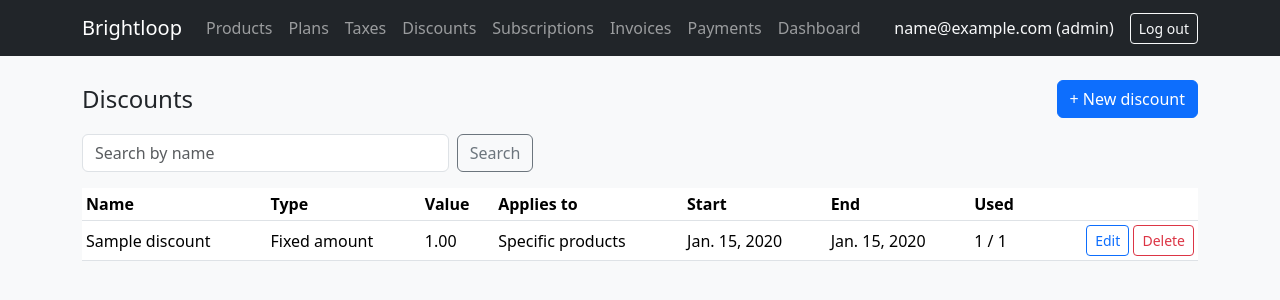
After one commit to naizazainab5-jpg/subscription-management-sm, a Django app: page /catalog/discounts/ in a window 1280 px wide. The commit adds this page. Shown: the top 300 px of the page. Run offline with Django 5.2, Linux system fonts and the light colour scheme; a user stored in the database is signed in; tables that the repository leaves empty hold one stand-in row (values such as "Sample post").

Commit message:
Add discount screens

```diff
--- a/accounts/templates/base.html
+++ b/accounts/templates/base.html
@@ -20,6 +20,7 @@
             <li class="nav-item"><a class="nav-link" href="{% url 'product_list' %}">Products</a></li>
             <li class="nav-item"><a class="nav-link" href="{% url 'plan_list' %}">Plans</a></li>
             <li class="nav-item"><a class="nav-link" href="{% url 'tax_list' %}">Taxes</a></li>
+            <li class="nav-item"><a class="nav-link" href="{% url 'discount_list' %}">Discounts</a></li>
             <li class="nav-item"><a class="nav-link" href="#">Subscriptions</a></li>
             <li class="nav-item"><a class="nav-link" href="#">Invoices</a></li>
             <li class="nav-item"><a class="nav-link" href="#">Payments</a></li>
--- /dev/null
+++ b/catalog/templates/catalog/discount_list.html
@@ -0,0 +1,49 @@
+{% extends "base.html" %}
+{% block title %}Discounts{% endblock %}
+{% block content %}
+<div class="d-flex justify-content-between align-items-center mb-3">
+  <h1 class="h4 mb-0">Discounts</h1>
+  <a class="btn btn-primary" href="{% url 'discount_create' %}">+ New discount</a>
+</div>
+
+<form method="get" class="row g-2 mb-3">
+  <div class="col-md-4"><input name="q" value="{{ q }}" class="form-control" placeholder="Search by name"></div>
+  <div class="col-auto"><button class="btn btn-outline-secondary">Search</button></div>
+</form>
+
+<table class="table table-sm table-hover bg-white align-middle">
+  <thead>
+    <tr><th>Name</th><th>Type</th><th>Value</th><th>Applies to</th><th>Start</th><th>End</th><th>Used</th><th></th></tr>
+  </thead>
+  <tbody>
+  {% for d in page %}
+    <tr>
+      <td>{{ d.name }}</td>
+      <td>{{ d.get_kind_display }}</td>
+      <td>{{ d.value }}{% if d.kind == "percent" %}%{% endif %}</td>
+      <td>{{ d.get_applies_to_display }}</td>
+      <td>{{ d.start_date }}</td>
+      <td>{{ d.end_date }}</td>
+      <td>{{ d.used_count }}{% if d.usage_limit %} / {{ d.usage_limit }}{% endif %}</td>
+      <td class="text-end">
+        <a class="btn btn-sm btn-outline-primary" href="{% url 'discount_edit' d.pk %}">Edit</a>
+        <form method="post" action="{% url 'discount_delete' d.pk %}" class="d-inline"
+              onsubmit="return confirm('Delete this discount?');">
+          {% csrf_token %}<button class="btn btn-sm btn-outline-danger">Delete</button>
+        </form>
+      </td>
+    </tr>
+  {% empty %}
+    <tr><td colspan="8" class="text-muted">No discounts yet.</td></tr>
+  {% endfor %}
+  </tbody>
+</table>
+
+{% if page.has_other_pages %}
+<nav><ul class="pagination">
+  {% if page.has_previous %}<li class="page-item"><a class="page-link" href="?page={{ page.previous_page_number }}&q={{ q }}">Previous</a></li>{% endif %}
+  <li class="page-item disabled"><span class="page-link">Page {{ page.number }} of {{ page.paginator.num_pages }}</span></li>
+  {% if page.has_next %}<li class="page-item"><a class="page-link" href="?page={{ page.next_page_number }}&q={{ q }}">Next</a></li>{% endif %}
+</ul></nav>
+{% endif %}
+{% endblock %}
--- a/catalog/urls.py
+++ b/catalog/urls.py
@@ -15,4 +15,8 @@ urlpatterns = [
     path("taxes/new/", views.tax_edit, name="tax_create"),
     path("taxes/<int:pk>/edit/", views.tax_edit, name="tax_edit"),
     path("taxes/<int:pk>/delete/", views.tax_delete, name="tax_delete"),
+        path("discounts/", views.discount_list, name="discount_list"),
+    path("discounts/new/", views.discount_edit, name="discount_create"),
+    path("discounts/<int:pk>/edit/", views.discount_edit, name="discount_edit"),
+    path("discounts/<int:pk>/delete/", views.discount_delete, name="discount_delete"),
 ]
--- a/catalog/views.py
+++ b/catalog/views.py
@@ -7,8 +7,8 @@ from django.views.decorators.http import require_POST
 
 from accounts.views import role_required
 
-from .forms import PlanForm, ProductForm, TaxForm, VariantFormSet
-from .models import Plan, Product, Tax
+from .forms import DiscountForm, PlanForm, ProductForm, TaxForm, VariantFormSet
+from .models import Discount, Plan, Product, Tax
 
 
 # ---------- Products ----------
@@ -115,3 +115,36 @@ def tax_delete(request, pk):
     except (ProtectedError, RestrictedError):
         messages.warning(request, "This tax is used on subscription lines and can't be deleted.")
     return redirect("tax_list")
+# ---------- Discounts ----------
+
+@role_required("admin", "staff")
+def discount_list(request):
+    q = request.GET.get("q", "").strip()
+    discounts = Discount.objects.order_by("name")
+    if q:
+        discounts = discounts.filter(name__icontains=q)
+    page = Paginator(discounts, 25).get_page(request.GET.get("page"))
+    return render(request, "catalog/discount_list.html", {"page": page, "q": q})
+
+
+@role_required("admin", "staff")
+def discount_edit(request, pk=None):
+    discount = get_object_or_404(Discount, pk=pk) if pk else None
+    form = DiscountForm(request.POST or None, instance=discount)
+    if request.method == "POST" and form.is_valid():
+        discount = form.save()
+        messages.success(request, f"Discount '{discount.name}' saved.")
+        return redirect("discount_list")
+    return render(request, "catalog/discount_form.html", {"form": form, "discount": discount})
+
+
+@role_required("admin", "staff")
+@require_POST
+def discount_delete(request, pk):
+    discount = get_object_or_404(Discount, pk=pk)
+    try:
+        discount.delete()
+        messages.success(request, "Discount deleted.")
+    except (ProtectedError, RestrictedError):
+        messages.warning(request, "This discount is in use and can't be deleted.")
+    return redirect("discount_list")
```
Also changed, not shown: catalog/forms.py (+25 -1 lines), catalog/templates/catalog/discount_form.html (added, +14 -0 lines).
